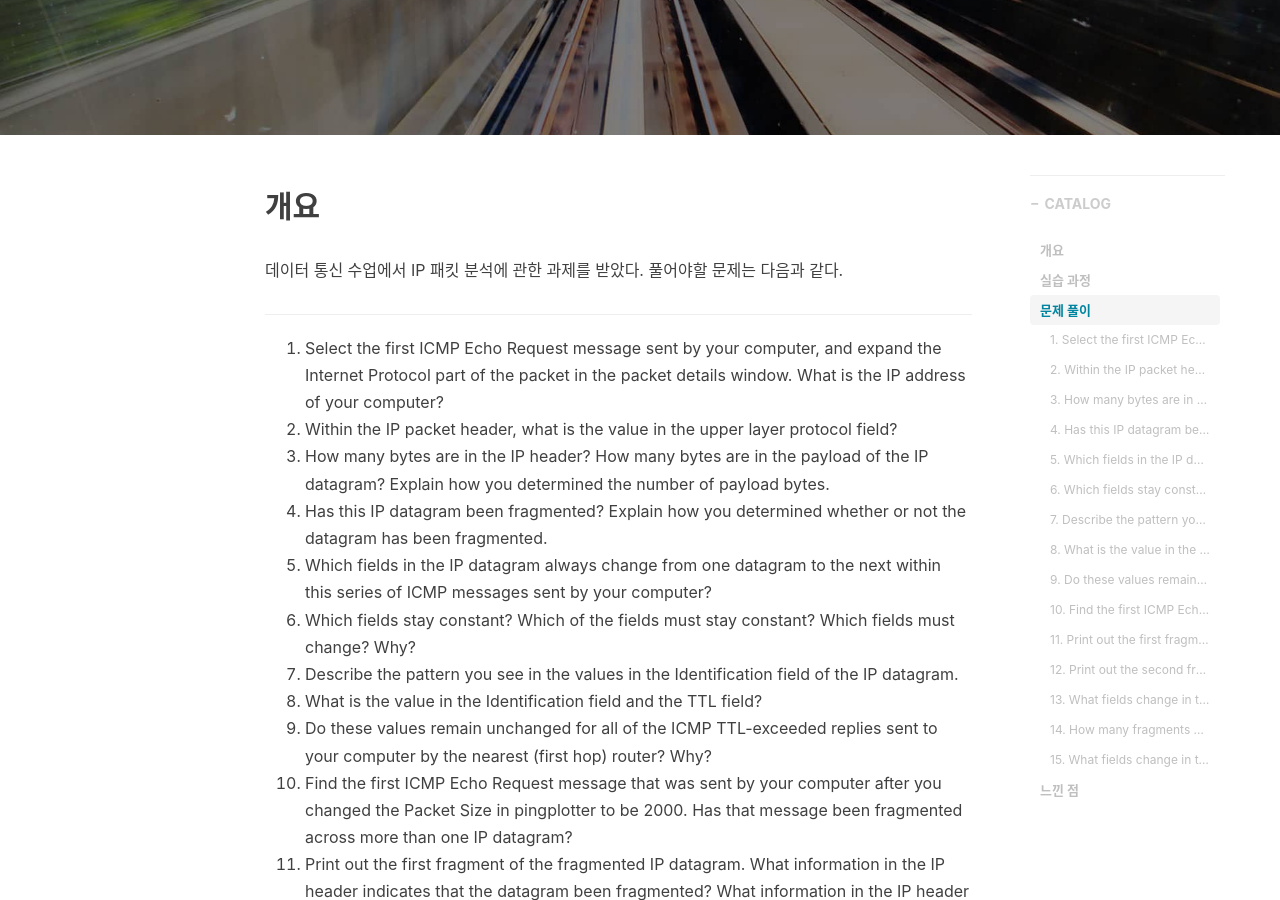
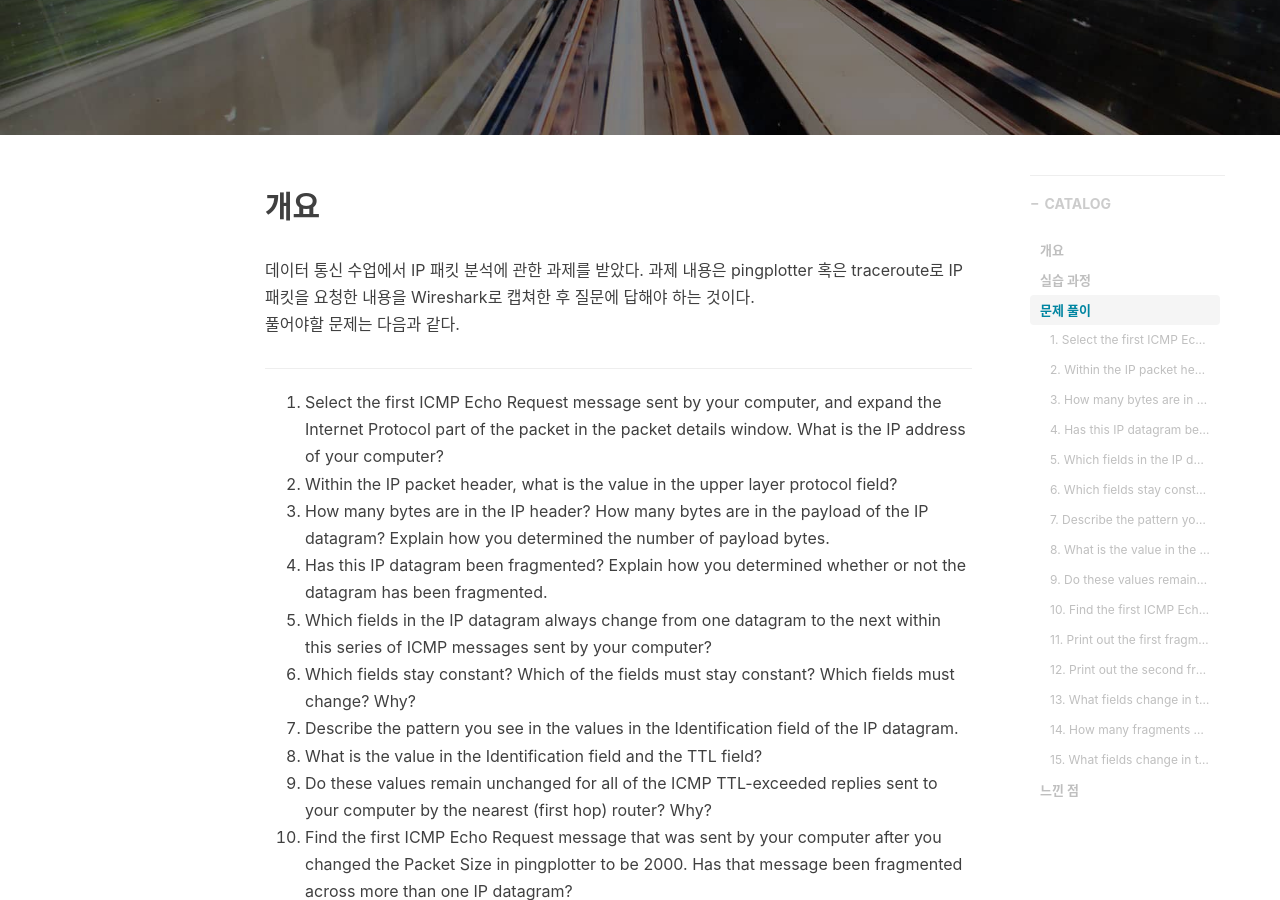
Before and after one commit to NaRDo627/NaLDo627.github.io, a Jekyll site: the page built from _posts/2019-04-09-ip-packet-analyze.md, in a window 1280 px wide and 900 px high, scrolled down 388 px. Built offline with Jekyll 4.4.1, drawn with Linux system fonts in a browser that asks for light colours; nearby versions of some CDN libraries; comment, search, counter and statistics services are not loaded.

Commit message:
ip분석 포스트 수정

```diff
--- a/_posts/2019-04-09-ip-packet-analyze.md
+++ b/_posts/2019-04-09-ip-packet-analyze.md
@@ -15,7 +15,7 @@ tags:
 
 ## 개요
 
-데이터 통신 수업에서 IP 패킷 분석에 관한 과제를 받았다. 풀어야할 문제는 다음과 같다.
+데이터 통신 수업에서 IP 패킷 분석에 관한 과제를 받았다. 과제 내용은 pingplotter 혹은 traceroute로 IP 패킷을 요청한 내용을 Wireshark로 캡쳐한 후 질문에 답해야 하는 것이다. <br>  풀어야할 문제는 다음과 같다.
 
 ****
 1. Select the first ICMP Echo Request message sent by your computer, and expand
```
